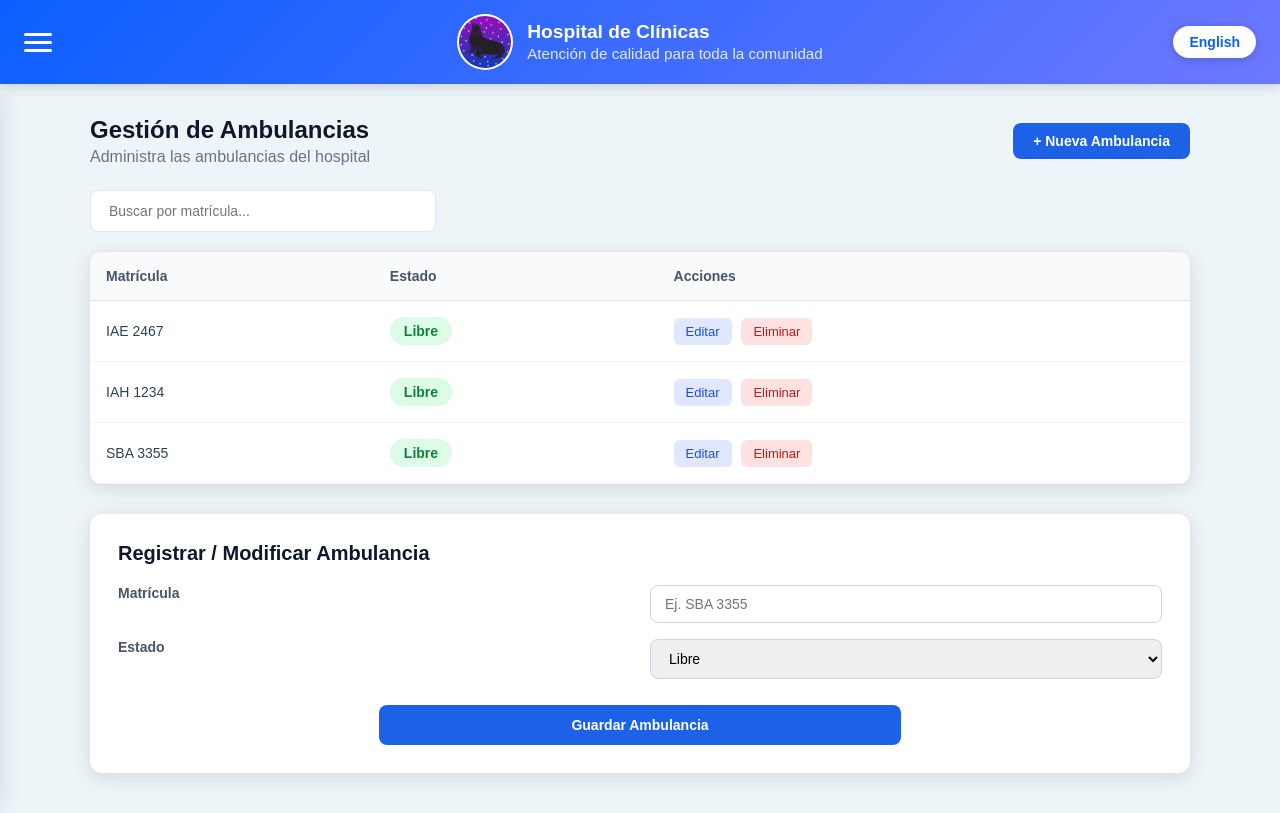
After one commit to Luuucho7/Proyecto_Final, a PHP site: page /html/ambulancias.html in a window 1280 px wide. The commit adds this page. Run offline with PHP 8.4, Linux system fonts and the light colour scheme; data comes from the database, SQL or seed files in the repository.

Commit message:
traducciones

```diff
--- a/css/pacientes.css
+++ b/css/pacientes.css
@@ -276,3 +276,10 @@ body {
 .boton-cancelar:hover {
     background-color: #cbd5e1;
 }
+
+
+/* Estado "En servicio" de las ambulancias (amarillo) */
+.estado-servicio {
+    background-color: #fef3c7;
+    color: #b45309;
+}
--- a/hospital_clinicas_db.sql
+++ b/hospital_clinicas_db.sql
@@ -70,7 +70,8 @@ CREATE TABLE Ambulancia (
     matricula VARCHAR(20) PRIMARY KEY,
     origen VARCHAR(100),
     destino VARCHAR(100),
-    acompanante VARCHAR(100)
+    acompanante VARCHAR(100),
+    estado ENUM('libre', 'ocupada', 'en_servicio') DEFAULT 'libre'   -- se administra desde html/ambulancias.html
 );
 
 
--- a/html/Documentacion.html
+++ b/html/Documentacion.html
@@ -81,6 +81,12 @@
             <a href="../html/Traslado.html">
                 <img src="../css/img/ambulancia_logo.svg" alt="" style="width:20px; height:20px; object-fit:contain;">
                 <span>Traslados en Ambulancia</span>
+            </a>
+        </li>
+        <li>
+            <a href="../html/ambulancias.html">
+                <img src="../css/img/ambulancia_logo.svg" alt="" style="width:20px; height:20px; object-fit:contain;">
+                <span>Ambulancias</span>
             </a>
         </li>
         <li>
--- /dev/null
+++ b/html/ambulancias.html
@@ -0,0 +1,151 @@
+<!DOCTYPE html>
+<html lang="es">
+<head>
+    <meta charset="UTF-8">
+    <meta name="viewport" content="width=device-width, initial-scale=1.0">
+    <title>Gestión de Ambulancias - Hospital de Clínicas</title>
+    <link rel="stylesheet" href="../css/pacientes.css">
+    <link rel="stylesheet" href="../css/banner.css">
+
+</head>
+<body>
+
+<header class="banner-barra">
+
+    <div class="banner-izquierda">
+        <div class="banner-menu" id="btnMenu">
+            <span></span>
+            <span></span>
+            <span></span>
+        </div>
+    </div>
+
+    <div class="banner">
+        <a href="../html/pagina_principal_admin.html" class="banner-logo" aria-label="Ir al panel principal">
+            <img src="../css/img/foca.jpg" alt="Logo del Hospital de Clínicas">
+        </a>
+        <div class="banner-texto">
+            <h2>Hospital de Clínicas</h2>
+            <p>Atención de calidad para toda la comunidad</p>
+        </div>
+    </div>
+
+    <div class="banner-derecha"></div>
+
+</header>
+
+<div class="menulateral" id="menuLateral">
+
+    <h4>PANEL PRINCIPAL</h4>
+
+    <ul>
+        <li>
+            <a href="../html/pagina_principal_admin.html">
+                <img src="../css/img/casa_logo.svg" alt="" style="width:20px; height:20px; object-fit:contain;">
+                <span>Inicio</span>
+            </a>
+        </li>
+        <li>
+            <a href="../html/pacientes.html">
+                <img src="../css/img/persona_logo.svg" alt="" style="width:20px; height:20px; object-fit:contain;">
+                <span>Pacientes</span>
+            </a>
+        </li>
+        <li>
+            <a href="../html/Atencion.html">
+                <img src="../css/img/hospital_logo.svg" alt="" style="width:20px; height:20px; object-fit:contain;">
+                <span>Atención</span>
+            </a>
+        </li>
+        <li>
+            <a href="../html/Documentacion.html">
+                <img src="../css/img/qr_logo.svg" alt="" style="width:20px; height:20px; object-fit:contain;">
+                <span>Documentación</span>
+            </a>
+        </li>
+        <li>
+            <a href="../html/encuestaformulario.html">
+                <img src="../css/img/estadisticas_logo.svg" alt="" style="width:20px; height:20px; object-fit:contain;">
+                <span>Encuestas</span>
+            </a>
+        </li>
+        <li>
+            <a href="../html/Traslado.html">
+                <img src="../css/img/ambulancia_logo.svg" alt="" style="width:20px; height:20px; object-fit:contain;">
+                <span>Traslados en Ambulancia</span>
+            </a>
+        </li>
+        <li>
+            <a href="../html/ambulancias.html" class="actual">
+                <img src="../css/img/ambulancia_logo.svg" alt="" style="width:20px; height:20px; object-fit:contain;">
+                <span>Ambulancias</span>
+            </a>
+        </li>
+        <li>
+            <a href="../html/FAQ.html">
+                <img src="../css/img/pregunta_logo.svg" alt="" style="width:20px; height:20px; object-fit:contain;">
+                <span>Preguntas frecuentes</span>
+            </a>
+        </li>
+    </ul>
+
+</div>
+
+
+<main class="pacientes">
+
+        <div class="titulo-pacientes">
+            <div>
+                <h1>Gestión de Ambulancias</h1>
+                <p class="subtitulo">Administra las ambulancias del hospital</p>
+            </div>
+            <a href="#formulario" class="boton-nuevo">+ Nueva Ambulancia</a>
+        </div>
+
+        <div class="buscador">
+            <input type="text" placeholder="Buscar por matrícula...">
+            <button type="button"></button>
+        </div>
+
+        <div class="tabla-contenedor">
+            <table class="tabla-pacientes">
+                <thead>
+                    <tr>
+                        <th>Matrícula</th>
+                        <th>Estado</th>
+                        <th>Acciones</th>
+                    </tr>
+                </thead>
+                <tbody>
+                </tbody>
+            </table>
+        </div>
+
+        <div class="formulario-paciente" id="formulario">
+            <h2>Registrar / Modificar Ambulancia</h2>
+            <form id="form-ambulancia">
+                <!-- Guarda la matrícula original cuando se está modificando una ambulancia -->
+                <input type="hidden" id="id_ambulancia">
+
+                <label for="matricula">Matrícula</label>
+                <input type="text" id="matricula" name="matricula" placeholder="Ej. SBA 3355" required maxlength="20">
+
+                <label for="estado">Estado</label>
+                <select id="estado" name="estado">
+                    <option value="libre">Libre</option>
+                    <option value="ocupada">Ocupada</option>
+                    <option value="en_servicio">En servicio</option>
+                </select>
+
+                <button type="submit" class="boton-guardar" id="boton-guardar-ambulancia">Guardar Ambulancia</button>
+                <button type="button" class="boton-cancelar" id="boton-cancelar-edicion" style="display:none;">Cancelar edición</button>
+            </form>
+        </div>
+
+    </main>
+
+<script src="../js/idioma.js"></script>
+<script src="../js/ambulancias.js"></script>
+<script src="../js/java.js"></script>
+</body>
+</html>
--- a/html/pacientes.html
+++ b/html/pacientes.html
@@ -73,6 +73,12 @@
             <a href="../html/Traslado.html">
                 <img src="../css/img/ambulancia_logo.svg" alt="" style="width:20px; height:20px; object-fit:contain;">
                 <span>Traslados en Ambulancia</span>
+            </a>
+        </li>
+        <li>
+            <a href="../html/ambulancias.html">
+                <img src="../css/img/ambulancia_logo.svg" alt="" style="width:20px; height:20px; object-fit:contain;">
+                <span>Ambulancias</span>
             </a>
         </li>
         <li>
--- a/html/pagina_principal_admin.html
+++ b/html/pagina_principal_admin.html
@@ -81,6 +81,12 @@
             </a>
         </li>
         <li>
+            <a href="../html/ambulancias.html">
+                <img src="../css/img/ambulancia_logo.svg" alt="" style="width:20px; height:20px; object-fit:contain;">
+                <span>Ambulancias</span>
+            </a>
+        </li>
+        <li>
             <a href="../html/FAQ.html">
                 <img src="../css/img/pregunta_logo.svg" alt="" style="width:20px; height:20px; object-fit:contain;">
                 <span>Preguntas frecuentes</span>
--- a/json/ingles.json
+++ b/json/ingles.json
@@ -262,6 +262,7 @@
     "Solicitado": "Requested",
     "Seleccionar chofer": "Select driver",
     "Seleccionar copiloto": "Select co-driver",
+    "Sin resultados": "No results",
     "Buscar por nombre del insumo...": "Search by item name...",
     "Nombre del insumo": "Item name",
     "Estado del insumo": "Item status",
@@ -345,5 +346,33 @@
 
     "Complete todos los campos antes de subir el documento.": "Fill in all the fields before uploading the document.",
     "El documento fue cargado correctamente.": "The document was uploaded successfully.",
-    "Ingrese el ID del documento.": "Enter the document ID."
+    "Ingrese el ID del documento.": "Enter the document ID.",
+
+    "Gestión de Ambulancias - Hospital de Clínicas": "Ambulance Management - Hospital de Clínicas",
+    "Gestión de Ambulancias": "Ambulance Management",
+    "Administra las ambulancias del hospital": "Manage the hospital's ambulances",
+    "+ Nueva Ambulancia": "+ New Ambulance",
+    "Buscar por matrícula...": "Search by license plate...",
+    "Matrícula": "License plate",
+    "Registrar / Modificar Ambulancia": "Register / Edit Ambulance",
+    "Ej. SBA 3355": "E.g. SBA 3355",
+    "Libre": "Free",
+    "Ocupada": "Busy",
+    "En servicio": "In service",
+    "Guardar Ambulancia": "Save Ambulance",
+    "Modificar Ambulancia": "Update Ambulance",
+    "No hay ambulancias registradas todavía.": "No ambulances registered yet.",
+    "¿Seguro que querés eliminar la ambulancia": "Are you sure you want to delete the ambulance",
+    "Ambulancia guardada correctamente": "Ambulance saved successfully",
+    "Ambulancia modificada correctamente": "Ambulance updated successfully",
+    "No se pudo eliminar la ambulancia": "The ambulance could not be deleted",
+    "No se pudo guardar la ambulancia": "The ambulance could not be saved",
+    "No se pudo obtener la lista de ambulancias.": "The ambulance list could not be loaded.",
+    "Completá la matrícula.": "Enter the license plate.",
+    "La matrícula es demasiado larga (máximo 20 caracteres).": "The license plate is too long (maximum 20 characters).",
+    "El estado no es válido.": "The status is not valid.",
+    "Ya existe una ambulancia con esa matrícula.": "An ambulance with that license plate already exists.",
+    "No se pudo modificar la ambulancia.": "The ambulance could not be updated.",
+    "Falta la ambulancia a eliminar.": "The ambulance to delete is missing.",
+    "No se puede eliminar: la ambulancia tiene traslados registrados.": "It cannot be deleted: the ambulance has registered transfers."
 }
--- /dev/null
+++ b/php/listar_ambulancias.php
@@ -0,0 +1,14 @@
+<?php
+// listar_ambulancias.php
+// Devuelve todas las ambulancias de la base en formato JSON (para dibujar la tabla de ambulancias.html)
+require_once 'conexion.php';
+
+header('Content-Type: application/json');
+
+try {
+    $stmt = $pdo->query("SELECT matricula, estado FROM Ambulancia ORDER BY matricula");
+    $ambulancias = $stmt->fetchAll(PDO::FETCH_ASSOC);
+    echo json_encode(['exito' => true, 'ambulancias' => $ambulancias]);
+} catch (PDOException $e) {
+    echo json_encode(['exito' => false, 'mensaje' => 'No se pudo obtener la lista de ambulancias.']);
+}
```
Also changed, not shown: css/traslado.css (+48 -0 lines), html/Traslado.html (+15 -6 lines), js/ambulancias.js (added, +147 -0 lines), js/traslado.js (+65 -9 lines), php/eliminar_ambulancia.php (added, +26 -0 lines), php/guardar_ambulancia.php (added, +46 -0 lines), php/modificar_ambulancia.php (added, +31 -0 lines).
